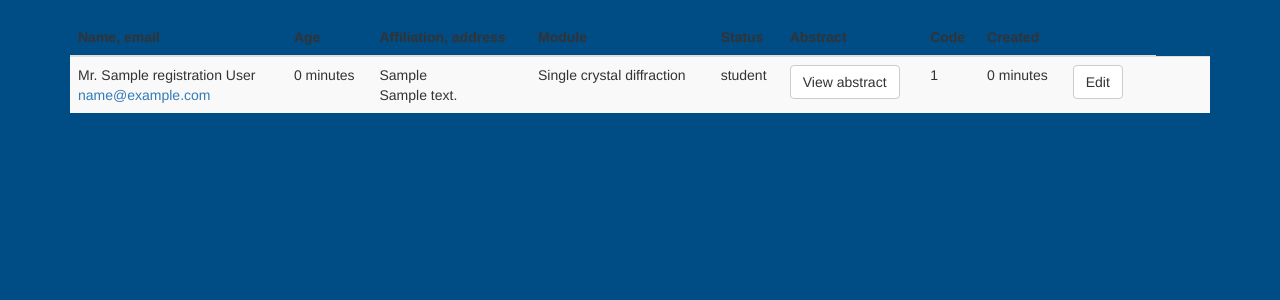
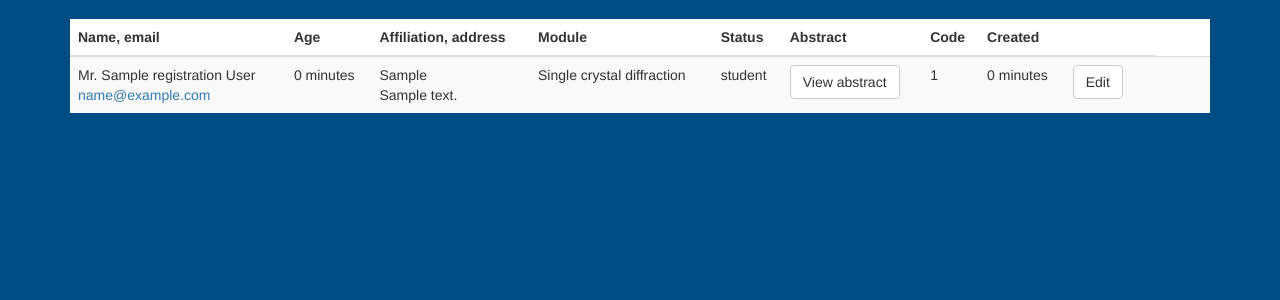
Before and after one commit to zoranstefanic/ecs3, a Django app: page /registration/list/ in a window 1280 px wide. Shown: the part 51-351 px from the top of the page. Run offline with Django 3.2, Linux system fonts and the light colour scheme; tables that the repository leaves empty hold one stand-in row (values such as "Sample post"); parts of the project's set-up code (start-up, migrations or seed data) failed here and were passed over; some libraries are stand-ins or nearby versions.

Commit message:
Changed background in registrations list for readability.

```diff
--- a/registrations/templates/registration_list.html
+++ b/registrations/templates/registration_list.html
@@ -2,7 +2,7 @@
 {% block 'content' %}
         <div class="row">
             <div class="col-lg-12">
-            <table class="table table-striped">
+            <table class="table table-striped" style="background:white;">
             <thead>
                 <tr>
                     <th>Name, email</th>
```
